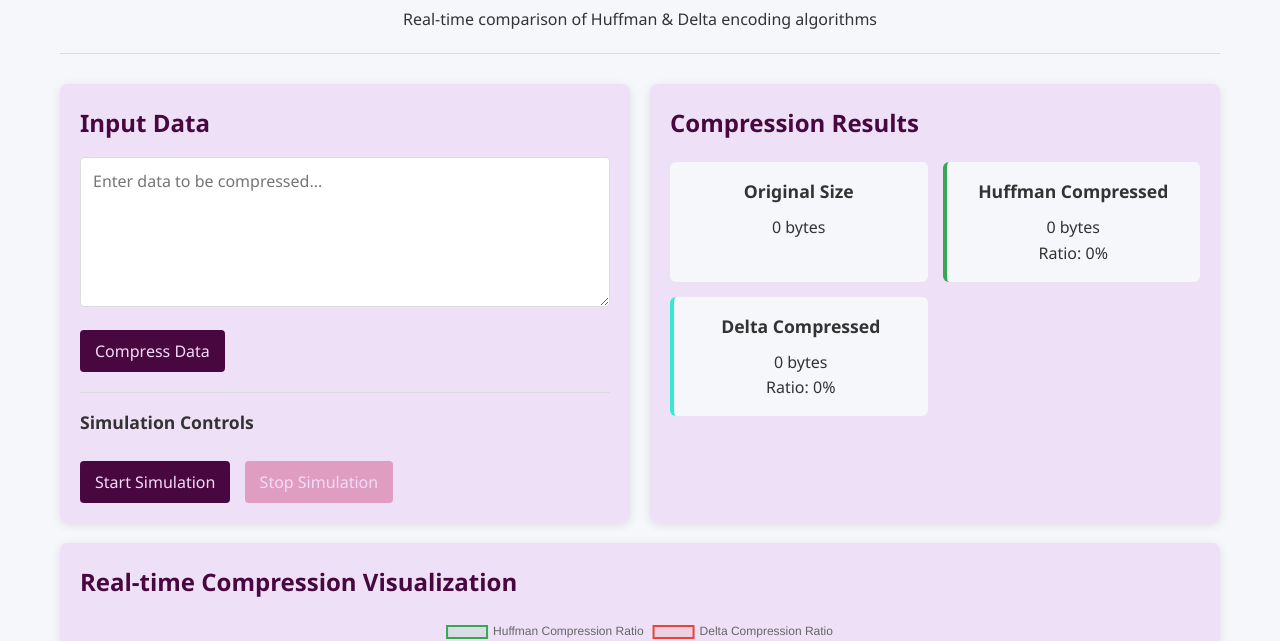
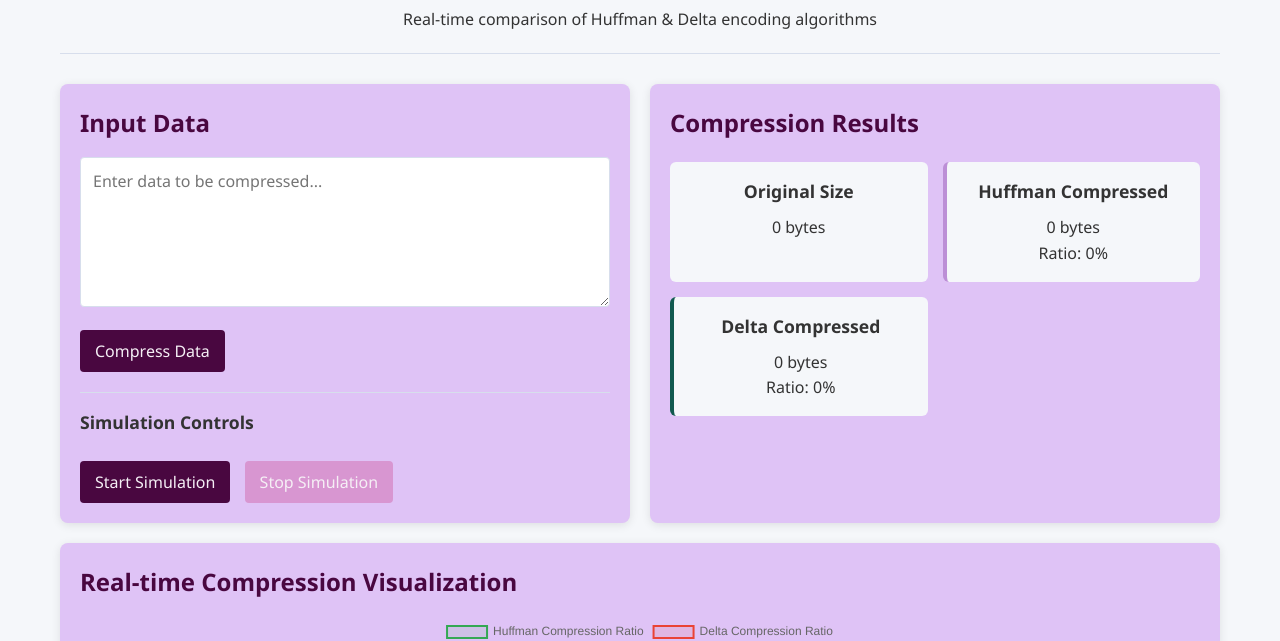
Before and after one commit to raddishbunny/stream-squeeze-insights-main, a plain HTML site: page index.html in a window 1280 px wide. Shown: the part 94-735 px from the top of the page. Drawn offline with nearby package versions, Linux system fonts and the light colour scheme.

Commit message:
Color change

```diff
--- a/styles.css
+++ b/styles.css
@@ -1,14 +1,14 @@
 
 :root {
   --primary-color: #490740;
-  --secondary-color: #e242f4;
+  --secondary-color: #bd258f;
   --background-color: #f5f7fa;
   --dark-bg: #222533;
   --light-text: #ffffff;
   --dark-text: #333333;
-  --huffman-color: #34a853;
-  --delta-color: #35ead2;
-  --border-color: #dadce0;
+  --huffman-color: #bc8fd6;
+  --delta-color: #11594f;
+  --border-color: #d7deec;
   --box-shadow: 0 2px 10px rgba(0, 0, 0, 0.1);
 }
 
@@ -61,7 +61,7 @@ header h1 {
 }
 
 .input-section, .results-section, .visualization-section {
-  background-color: rgb(238, 225, 247);
+  background-color: rgb(223, 195, 246);
   border-radius: 8px;
   padding: 20px;
   box-shadow: var(--box-shadow);
@@ -90,7 +90,7 @@ textarea {
 
 button {
   background-color: var(--primary-color);
-  color: rgb(244, 220, 248);
+  color: rgb(245, 239, 245);
   border: none;
   padding: 10px 15px;
   border-radius: 4px;
@@ -105,7 +105,7 @@ button:hover {
 }
 
 button:disabled {
-  background-color: #df9dc1;
+  background-color: #d896d1;
   cursor: not-allowed;
 }
 
```
